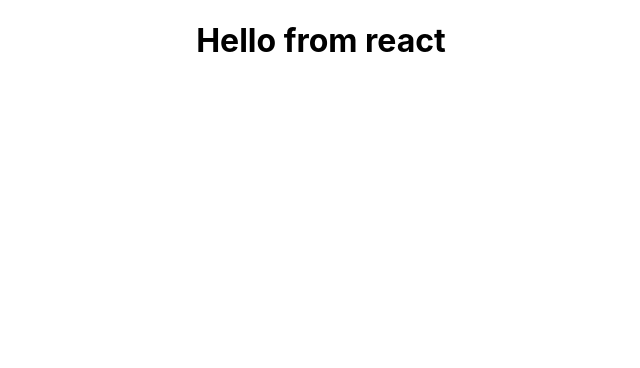
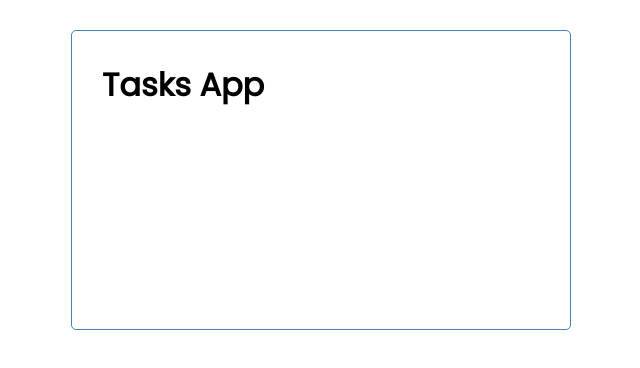
Before and after one commit to rithikjain/task-app-react, a React (Create React App) app: page / in a window 1280 px wide. Shown: the top 368 px of the page, without its empty margins (319-959 px from the left). Built offline with nearby package versions, Linux system fonts and the light colour scheme.

Commit message:
feat: add css

```diff
--- a/src/App.css
+++ /dev/null
@@ -1,38 +0,0 @@
-.App {
-  text-align: center;
-}
-
-.App-logo {
-  height: 40vmin;
-  pointer-events: none;
-}
-
-@media (prefers-reduced-motion: no-preference) {
-  .App-logo {
-    animation: App-logo-spin infinite 20s linear;
-  }
-}
-
-.App-header {
-  background-color: #282c34;
-  min-height: 100vh;
-  display: flex;
-  flex-direction: column;
-  align-items: center;
-  justify-content: center;
-  font-size: calc(10px + 2vmin);
-  color: white;
-}
-
-.App-link {
-  color: #61dafb;
-}
-
-@keyframes App-logo-spin {
-  from {
-    transform: rotate(0deg);
-  }
-  to {
-    transform: rotate(360deg);
-  }
-}
--- a/src/App.jsx
+++ b/src/App.jsx
@@ -1,9 +1,9 @@
-import './App.css';
+import Header from './components/Header';
 
 function App() {
   return (
-    <div className="App">
-      <h1>Hello from react</h1>
+    <div className="container">
+      <Header />
     </div>
   );
 }
--- /dev/null
+++ b/src/components/Header.jsx
@@ -0,0 +1,13 @@
+const Header = (props) => {
+  return (
+    <header>
+      <h1>{props.title}</h1>
+    </header>
+  )
+}
+
+Header.defaultProps = {
+  title: 'Tasks App',
+}
+
+export default Header
--- a/src/index.css
+++ b/src/index.css
@@ -1,13 +1,111 @@
-body {
+@import url('https://fonts.googleapis.com/css2?family=Poppins:wght@300;400&display=swap');
+* {
+  box-sizing: border-box;
   margin: 0;
-  font-family: -apple-system, BlinkMacSystemFont, 'Segoe UI', 'Roboto', 'Oxygen',
-    'Ubuntu', 'Cantarell', 'Fira Sans', 'Droid Sans', 'Helvetica Neue',
-    sans-serif;
-  -webkit-font-smoothing: antialiased;
-  -moz-osx-font-smoothing: grayscale;
+  padding: 0;
 }
 
-code {
-  font-family: source-code-pro, Menlo, Monaco, Consolas, 'Courier New',
-    monospace;
+body {
+  font-family: 'Poppins', sans-serif;
 }
+
+.container {
+  max-width: 500px;
+  margin: 30px auto;
+  overflow: auto;
+  min-height: 300px;
+  border: 1px solid steelblue;
+  padding: 30px;
+  border-radius: 5px;
+}
+
+.header {
+  display: flex;
+  justify-content: space-between;
+  align-items: center;
+  margin-bottom: 20px;
+}
+
+.btn {
+  display: inline-block;
+  background: #000;
+  color: #fff;
+  border: none;
+  padding: 10px 20px;
+  margin: 5px;
+  border-radius: 5px;
+  cursor: pointer;
+  text-decoration: none;
+  font-size: 15px;
+  font-family: inherit;
+}
+
+.btn:focus {
+  outline: none;
+}
+
+.btn:active {
+  transform: scale(0.98);
+}
+
+.btn-block {
+  display: block;
+  width: 100%;
+}
+
+.task {
+  background: #f4f4f4;
+  margin: 5px;
+  padding: 10px 20px;
+  cursor: pointer;
+}
+
+.task.reminder {
+  border-left: 5px solid green;
+}
+
+.task h3 {
+  display: flex;
+  align-items: center;
+  justify-content: space-between;
+}
+
+.add-form {
+  margin-bottom: 40px;
+}
+
+.form-control {
+  margin: 20px 0;
+}
+
+.form-control label {
+  display: block;
+}
+
+.form-control input {
+  width: 100%;
+  height: 40px;
+  margin: 5px;
+  padding: 3px 7px;
+  font-size: 17px;
+}
+
+.form-control-check {
+  display: flex;
+  align-items: center;
+  justify-content: space-between;
+}
+
+.form-control-check label {
+  flex: 1;
+}
+
+.form-control-check input {
+  flex: 2;
+  height: 20px;
+}
+
+footer {
+  margin-top: 30px;
+  text-align: center;
+}
```
